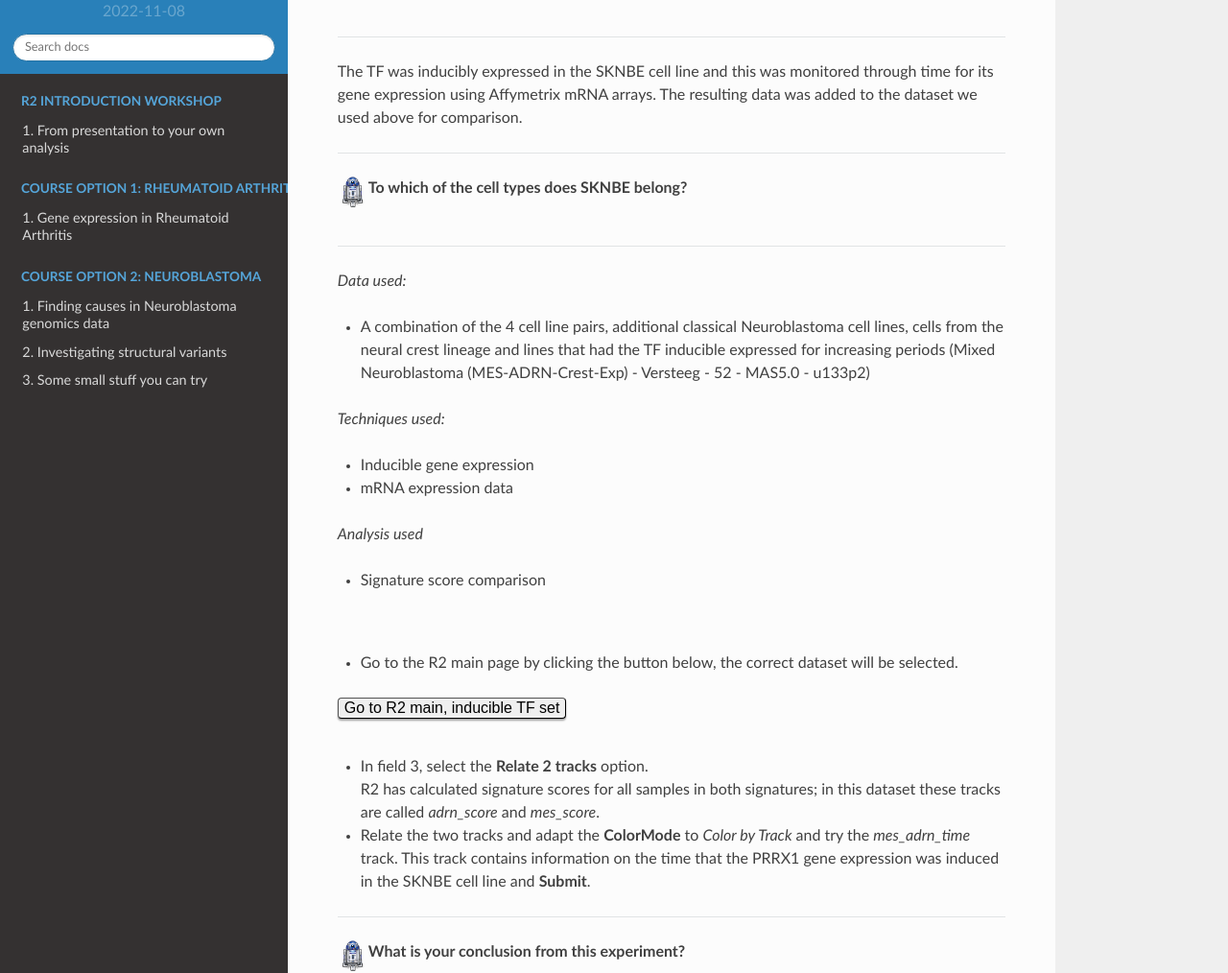
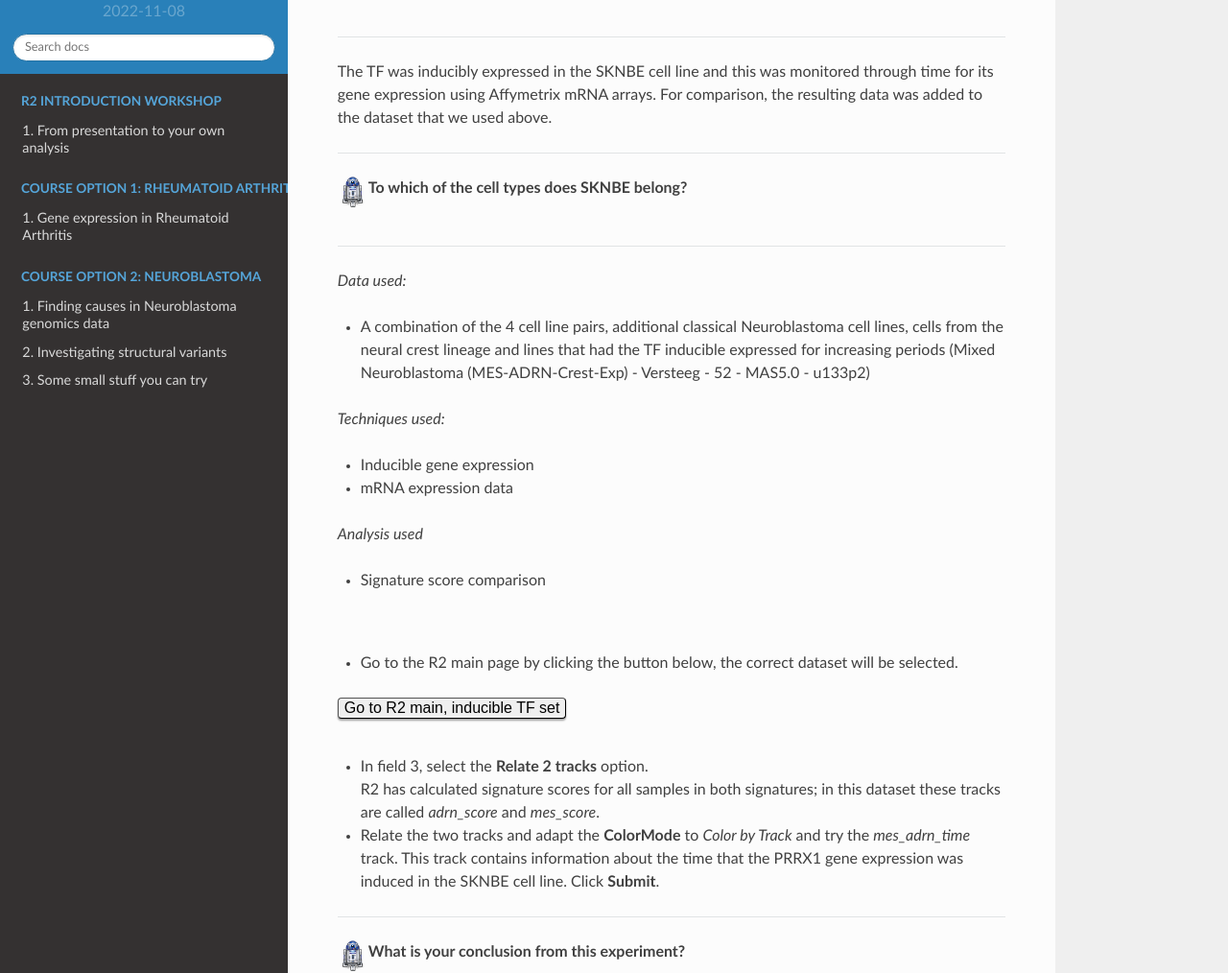
Before and after one commit to antronerds/r2-training-courses, a Sphinx documentation site: the page built from docs/Investigating_Tumor_Heterogeneity_student_version.md, in a window 1280 px wide and 1400 px high, scrolled down 16876 px. Shown: the part 193-1207 px from the top of the window at 96% size. Built offline with Sphinx 7.4.7 and the Read the Docs theme 2.0.0, drawn with Linux system fonts in a browser that asks for light colours; pages that are not in the unit, such as notebooks, are missing from menus.

Commit message:
student course adaptations in the text 1.9

```diff
--- a/docs/Investigating_Tumor_Heterogeneity_student_version.md
+++ b/docs/Investigating_Tumor_Heterogeneity_student_version.md
@@ -552,7 +552,7 @@ Now that we have a candidate Transcription Factor we can try to investigate its
 
 ---------
 
-The TF was inducibly expressed in the SKNBE cell line and this was monitored through time for its gene expression using Affymetrix mRNA arrays. The resulting data was added to the dataset we used above for comparison.
+The TF was inducibly expressed in the SKNBE cell line and this was monitored through time for its gene expression using Affymetrix mRNA arrays. For comparison, the resulting data was added to the dataset that we used above.
 
 
 ---------
@@ -588,7 +588,7 @@ The TF was inducibly expressed in the SKNBE cell line and this was monitored thr
 
 * In field 3, select the **Relate 2 tracks** option. <br>
 R2 has calculated signature scores for all samples in both signatures; in this dataset these tracks are called *adrn_score* and *mes_score*.
-* Relate the two tracks and adapt the **ColorMode** to *Color by Track* and try the *mes_adrn_time* track. This track contains information on the time that the PRRX1 gene expression was induced in the SKNBE cell line and **Submit**.
+* Relate the two tracks and adapt the **ColorMode** to *Color by Track* and try the *mes_adrn_time* track. This track contains information about the time that the PRRX1 gene expression was induced in the SKNBE cell line. Click **Submit**.
 
 ---------
 
@@ -701,7 +701,7 @@ First we'll check one of the HAND genes, known to play a role in the development
 <input type='hidden' name='chip_height' value='45'>
 <input type='hidden' name='chip_label_size' value='12'>
 <input type='hidden' name='chip_libscale' value='20000000'>
-<input type='hidden' name='chip_max' value='10'>
+<input type='hidden' name='chip_max' value='a'>
 <input type='hidden' name='chip_min' value='a'>
 <input type='hidden' name='chip_ord_v2' value='undefined:,20161207-et200:a,20161185-et200:b,20150775-et200:e,20150766-et200:c,20150758-et200:d,20150756-et200:g,20150768-et200:f,20150473-et200:h,20150470-et200:i,'>
 <input type='hidden' name='chip_signif' value='false'>
```
